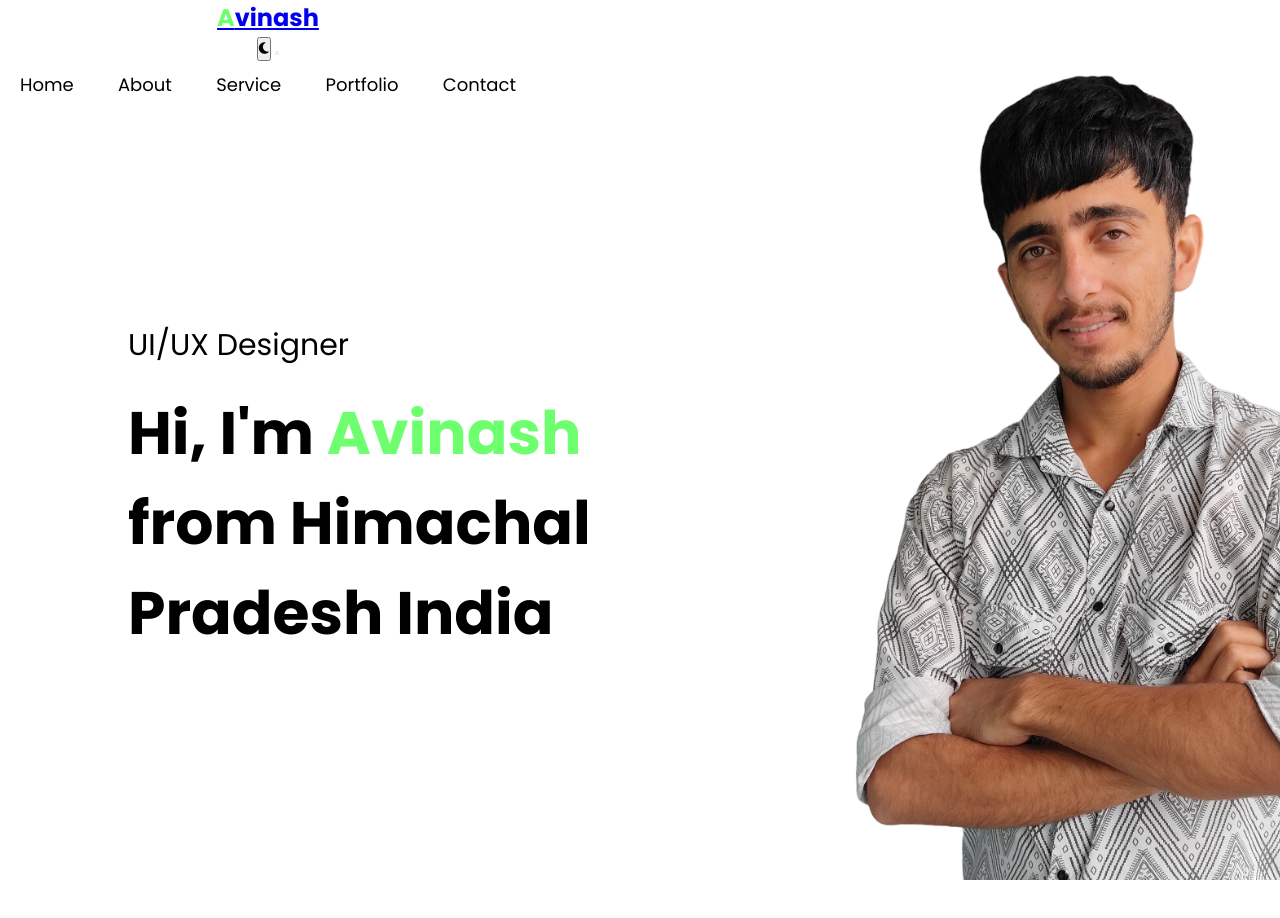
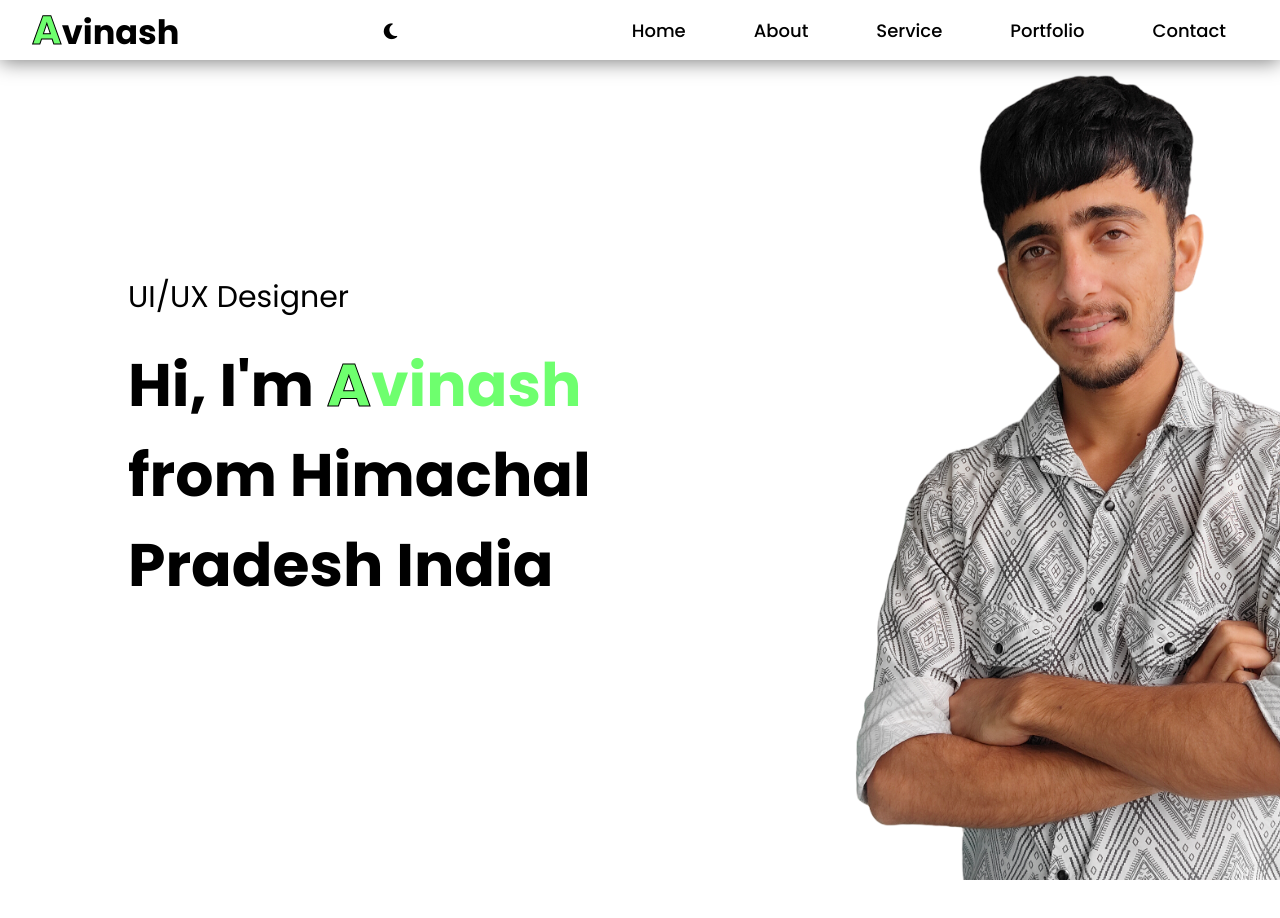
Before and after one commit to iamavijerry/portfolio, a plain HTML site: page index.html in a window 1280 px wide. Shown: the top 918 px of the page. Drawn offline with Linux system fonts and the light colour scheme.

Commit message:
Refactor CSS styles and update navbar design

```diff
--- a/style.css
+++ b/style.css
@@ -34,18 +34,128 @@ body {
     color: var(--text-color);
 }
 
+.navbar {
+    display: flex;
+    align-items: center;
+    justify-content: center;
+    /* height: 60px; */
+    width: 100%;
+    position: sticky;
+    top: 0;
+    background: transparent;
+    box-shadow: 0 2px 20px rgba(0, 0, 0, 0.5);
+    backdrop-filter: blur(10px);
+    z-index: 999;
+}
+
+.navbar-container {
+    display: flex;
+    align-items: center;
+    justify-content: space-between;
+    width: 100%;
+    padding: 0 2rem;
+    max-width: 1600px;
+}
+
+.navbar-logo {
+    font-size: 1.4rem;
+    font-weight: 600;
+    color: var(--text-color);
+    text-decoration: none;
+    cursor: pointer;
+}
+
+.navbar-logo h1 span {
+    color: var(--accent-color);
+    -webkit-text-stroke: 1px var(--text-color);
+    font-size: larger;
+}
+
+.navbar-container .navbar-menu {
+    display: flex;
+    text-align: center;
+    gap: 1.5rem;
+    list-style: none;
+}
+
+.navbar-container .navbar-menu li a {
+    text-decoration: none;
+    color: var(--text-color);
+    font-size: 18px;
+    font-weight: 500;
+    padding: 3px 20px;
+    border-radius: 20px;
+    border: 2px solid transparent;
+    transition: all 0.7s ease;
+    white-space: nowrap;
+    position: relative;
+}
+
+
+.navbar-menu li a::after {
+    content: '';
+    width: 0%;
+    height: 3px;
+    background: var(--accent-color);
+    position: absolute;
+    left: 0;
+    bottom: -6px;
+    transition: 0.35s;
+}
+
+.navbar-menu li a:hover::after {
+    width: 100%;
+}
+
+
+.navbar-toggle {
+    display: none;
+    background: transparent;
+    padding: 10px;
+    border: none;
+    cursor: pointer;
+}
+
+.bar {
+    display: block;
+    width: 25px;
+    height: 3px;
+    margin: 5px auto;
+    background-color: var(--text-color);
+    transition: all 0.3s ease-in-out;
+}
+
+
+/* ---------- toggle theme button css ----------- */
+
+.navbar-container button{
+    padding: 2px 4px 0px 8px;
+    background: none;
+    outline: none;
+    border: none;
+    cursor: pointer;
+    color: var(--text-color);
+    margin: 0 20px 0 8px;
+    font-size: 18px;
+    transition: 0.5s ease;
+}
+
 #header {
     width: 100%;
     height: 110vh;
     background-image: url(images/images/IMG20251001084941.png);
     background-size: cover;
     background-position: center;
+    background-size: cover;
+    background-position: center center;
+    background-repeat: no-repeat;
 }
 
 .container {
     padding: 10px 10%;
 }
 
+/*
 nav {
     display: flex;
     align-items: center;
@@ -58,9 +168,6 @@ nav h1 span {
     color: var(--accent-color);
 }
 
-/* .logo{
-    width: 140px;
-} */
 
 nav ul li {
     display: inline-block;
@@ -108,14 +215,11 @@ nav ul button i{
     border: none;
     cursor: pointer;
     color: var(--text-color);
-}
+} */
 
 
 
-
-/* .nav-icon{
-    display: none;
-} */
+/* header========== */
 
 .header-text {
     margin-top: 20%;
@@ -129,6 +233,10 @@ nav ul button i{
 
 .header-text h1 span {
     color: var(--accent-color);
+}
+.header-text h1 span span{
+    /* color: var(--accent-color); */
+    -webkit-text-stroke: 1px var(--text-color);
 }
 
 /* ==============  About  =============== */
@@ -156,9 +264,17 @@ nav ul button i{
 
 .about-col-2 {
     flex-basis: 60%;
+    margin: 20px 0 0 0;
+}
+
+
+.about-col-2 p {
+    text-wrap: wrap;
+    text-align: justify;
 }
 
 .sub-title {
+    margin: -40px 0 0 0;
     font-size: 60px;
     font-weight: 600;
     color: var(--text-color);
@@ -263,7 +379,7 @@ nav ul button i{
     display: grid;
     grid-template-columns: repeat(auto-fit, minmax(250px, 1fr));
     gap: 40px;
-    margin-top: 50px;
+    margin-top: 10px;
 }
 
 .work {
@@ -311,7 +427,7 @@ nav ul button i{
     font-size: 18px;
     line-height: 60px;
     background: var(--bg-color);
-    border-radius: 60%;
+    border-radius: 50%;
     padding: 8px 25px;
     color: var(--accent-color2);
 }
@@ -344,6 +460,7 @@ nav ul button i{
 
 /* =============== contact ============== */
 
+
 .contact-left {
     flex-basis: 35%;
 }
@@ -362,12 +479,13 @@ nav ul button i{
     font-size: 1.2rem;
 }
 
-.arattai{
+.arattai {
     display: inline-block;
-    margin: 20px 15px 0 0 ;
+    margin: 20px 15px 0 0;
 }
-.arattai img{
-    margin: 12px 15px -8px 0 ;
+
+.arattai img {
+    margin: 12px 15px -8px 0;
 }
 
 
@@ -379,7 +497,7 @@ nav ul button i{
     text-decoration: none;
     font-size: 1.3rem;
     margin-right: 15px;
-    color: #ababab;
+    color: var(--text-color);
     display: inline-block;
     transition: transform 0.5s;
 }
@@ -406,14 +524,12 @@ form textarea {
     background-color: var(--box-color);
     padding: 15px;
     margin: 15px 0;
-    color: #fff;
+    color: var(--text-color);
     font-size: 18px;
     border-radius: 6px;
 }
 
 form .btn2 {
-    /* padding: 14px 60px; */
-    font-size: 18px;
     margin-top: 20px;
     cursor: pointer;
 }
@@ -426,12 +542,12 @@ form .btn2 {
     text-align: center;
 }
 
-.copyright p{
+.copyright p {
     color: var(--text-color);
 }
 
 .copyright i {
-    color: #00d080;
+    color: var(--accent-color2);
 }
 
 
@@ -453,7 +569,7 @@ nav .fa-xmark {
 @keyframes autoShowAnimation {
     from {
         opacity: 0;
-        transform: translateY(100px) scale(0.5);
+        transform: translateY(200px) scale(0.5);
     }
 
     to {
```
